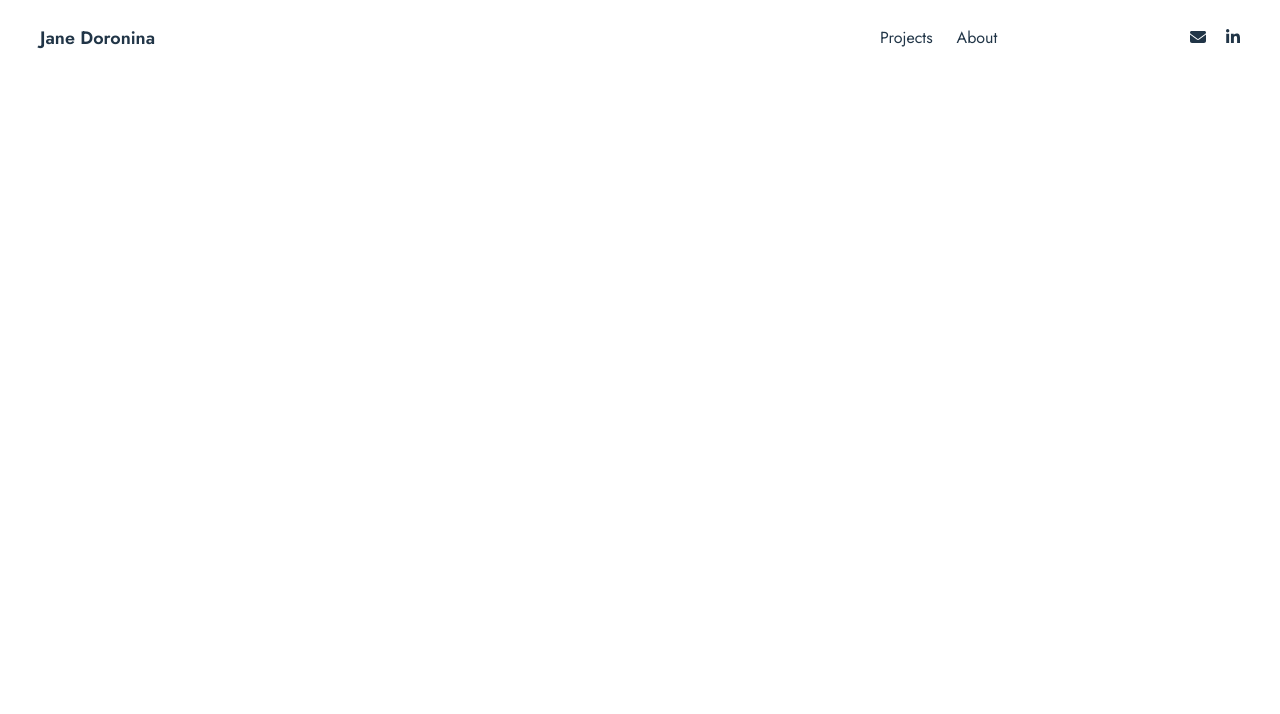
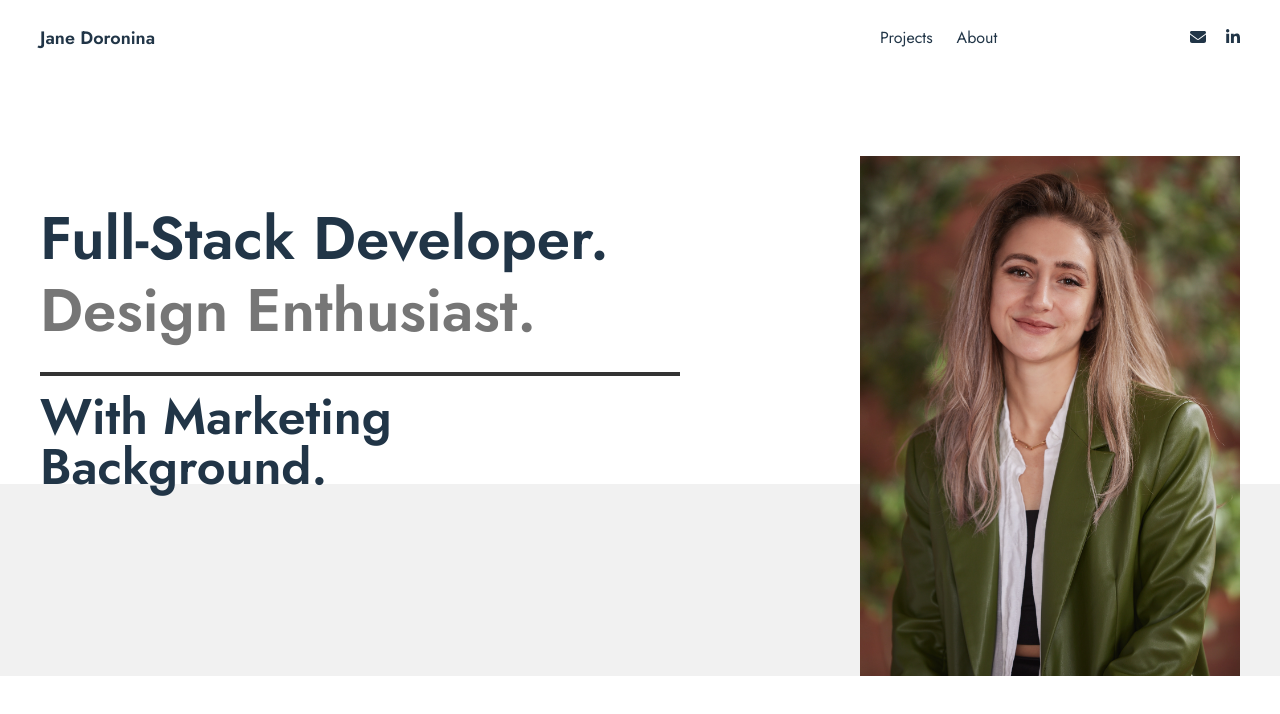
Before and after one commit to jane-doronina/react-portfolio, a React (Vite) app: page / in a window 1280 px wide. Shown: the top 714 px of the page. Built offline with nearby package versions, Linux system fonts and the light colour scheme.

Commit message:
feat: added Banner component with basic styling and heading animation

```diff
--- a/src/App.jsx
+++ b/src/App.jsx
@@ -1,8 +1,10 @@
 import Navbar from "./components/Navbar";
+import Banner from "./components/Banner";
 
 const App = () => (
-  <div className="container py-6">
+  <div className="bg-lightGrey">
     <Navbar />
+    <Banner />
   </div>
 )
 
--- /dev/null
+++ b/src/components/Banner.jsx
@@ -0,0 +1,24 @@
+import React from 'react'
+import avatar from "../assets/avatar.jpg";
+
+const Banner = () => (
+  <header className="pt-[80px] relative">
+    <div className='container flex items-center justify-between'>
+      <div className="animated-title text-[60px] font-bold z-[1]">
+        <div className="text-top top-0 border-b-4 border-b-darkGrey">
+          <div className="absolute py-[2vmin] px-0">
+            <span className="block leading-[55px]">Full-Stack Developer.</span>
+            <span className="block text-grey">Design Enthusiast.</span>
+          </div>
+        </div>
+        <div className="text-bottom bottom-0">
+          <div className="absolute py-[2vmin] px-0 text-[50px] leading-[50px]">With Marketing Background.</div>
+        </div>
+      </div>
+      <img src={avatar} alt="Jane Doronina photo" className="w-[380px] h-[520px] object-cover z-[1]"/>
+    </div>
+    <div className='bg-white w-[100vw] h-[68%] absolute left-0 top-0 z-[0]'/>
+  </header>
+)
+
+export default Banner
--- a/src/components/Navbar.jsx
+++ b/src/components/Navbar.jsx
@@ -5,7 +5,8 @@ import { faLinkedinIn } from '@fortawesome/free-brands-svg-icons'
 
 const Navbar = () => {
   return (
-    <nav className="flex justify-between items-center">
+    <nav className="bg-white py-6">
+      <div className='container flex justify-between items-center'>
         <h3 className='font-jost font-bold text-lg'>Jane Doronina</h3>
         <div className="flex w-[30%] justify-between">
           <ul className='list-none flex justify-end items-center'>
@@ -17,6 +18,7 @@ const Navbar = () => {
             <FontAwesomeIcon icon={faLinkedinIn} />
           </div>
         </div>
+      </div>
     </nav>
   )
 }
--- a/src/index.css
+++ b/src/index.css
@@ -20,3 +20,37 @@ body {
     background-color: #f9f9f9;
   }
 }
+
+@keyframes showTopText {
+  0% { transform: translate3d(0, 100%, 0); }
+  40%, 60% { transform: translate3d(0, 50%, 0); }
+  100% { transform: translate3d(0, 0, 0); }
+}
+@keyframes showBottomText {
+  0% { transform: translate3d(0, -100%, 0); }
+  100% { transform: translate3d(0, 0, 0); }
+}
+
+
+.animated-title > div {
+  height: 50%;
+  overflow: hidden;
+  position: absolute;
+  width: 50%;
+}
+
+.animated-title > div.text-top div {
+  animation: showTopText 1s;
+  animation-delay: 0.5s;
+  animation-fill-mode: forwards;
+  bottom: 0;
+  transform: translate(0, 100%);
+}
+
+.animated-title > div.text-bottom div {
+  animation: showBottomText 0.5s;
+  animation-delay: 1.75s;
+  animation-fill-mode: forwards;
+  top: 0;
+  transform: translate(0, -100%);
+}
--- a/tailwind.config.js
+++ b/tailwind.config.js
@@ -11,6 +11,7 @@ export default {
         white: "#ffffff",
         lightGrey: "rgb(241, 241, 241)",
         darkGrey: "rgb(51, 51, 51)",
+        grey: "#767676"
       },
       fontFamily: {
         jost: ['Jost', "sans-serif"],
```
Also changed, not shown: src/assets/avatar.jpg (added). Lines whose indentation alone changed are shown as unchanged.
